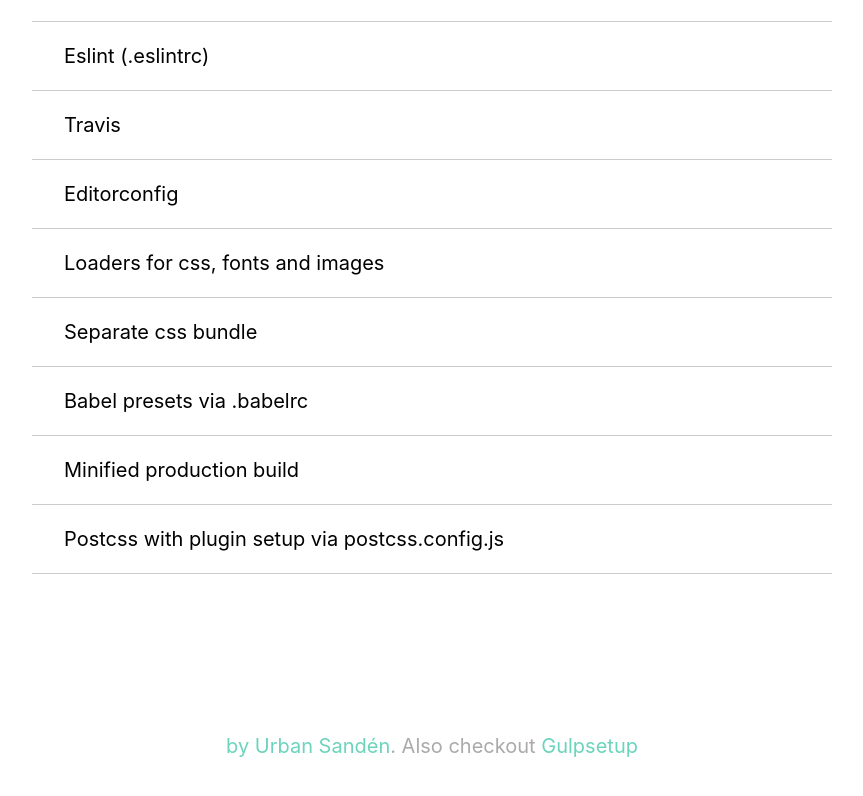
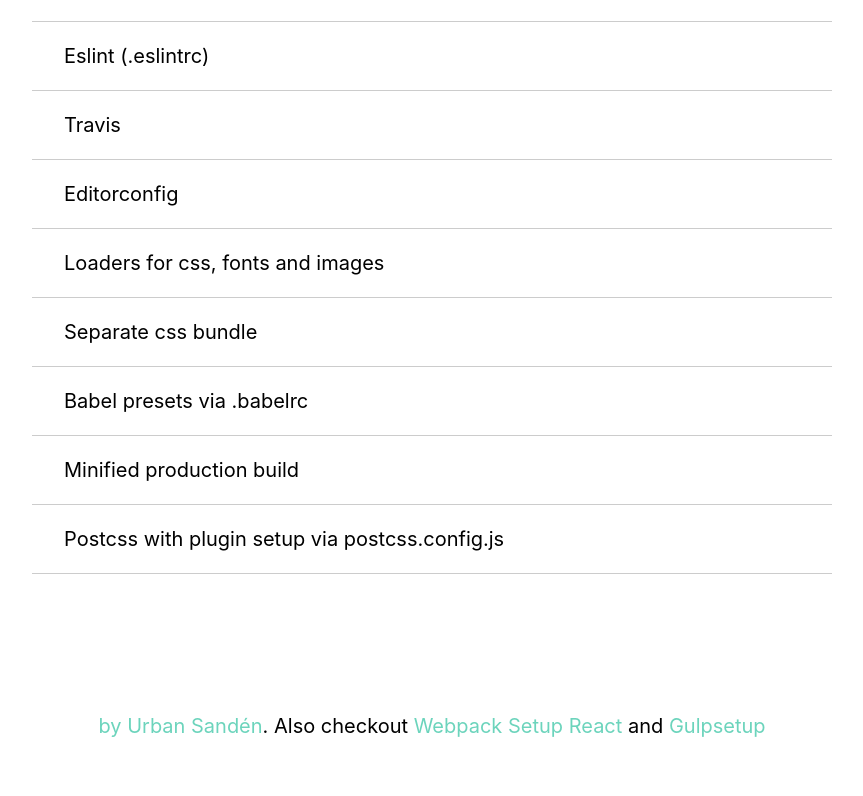
Before and after one commit to justinotero/webpack-setup, a website built with webpack: page src/index.html in a window 1280 px wide. Shown: the part 1179-1975 px from the top of the page, without its empty margins (208-1071 px from the left). Built offline with nearby package versions, Linux system fonts and the light colour scheme; some packages are replaced by stand-ins of ours.

Commit message:
Add link in footer

```diff
--- a/src/index.html
+++ b/src/index.html
@@ -47,7 +47,7 @@
 </main>
 
 <footer class="footer center">
-		<p><a href="https://twitter.com/urre">by Urban Sandén</a>. Also checkout <a href="https://urre.github.io/gulpsetup/">Gulpsetup</a></p>
+		<a href='https://twitter.com/urre'>by Urban Sandén</a>. Also checkout <a href='https://webpack-setup-blputtjseg.now.sh/'>Webpack Setup React</a> and <a href='https://urre.github.io/gulpsetup/'>Gulpsetup</a>
 </footer>
 
 <script>
```
